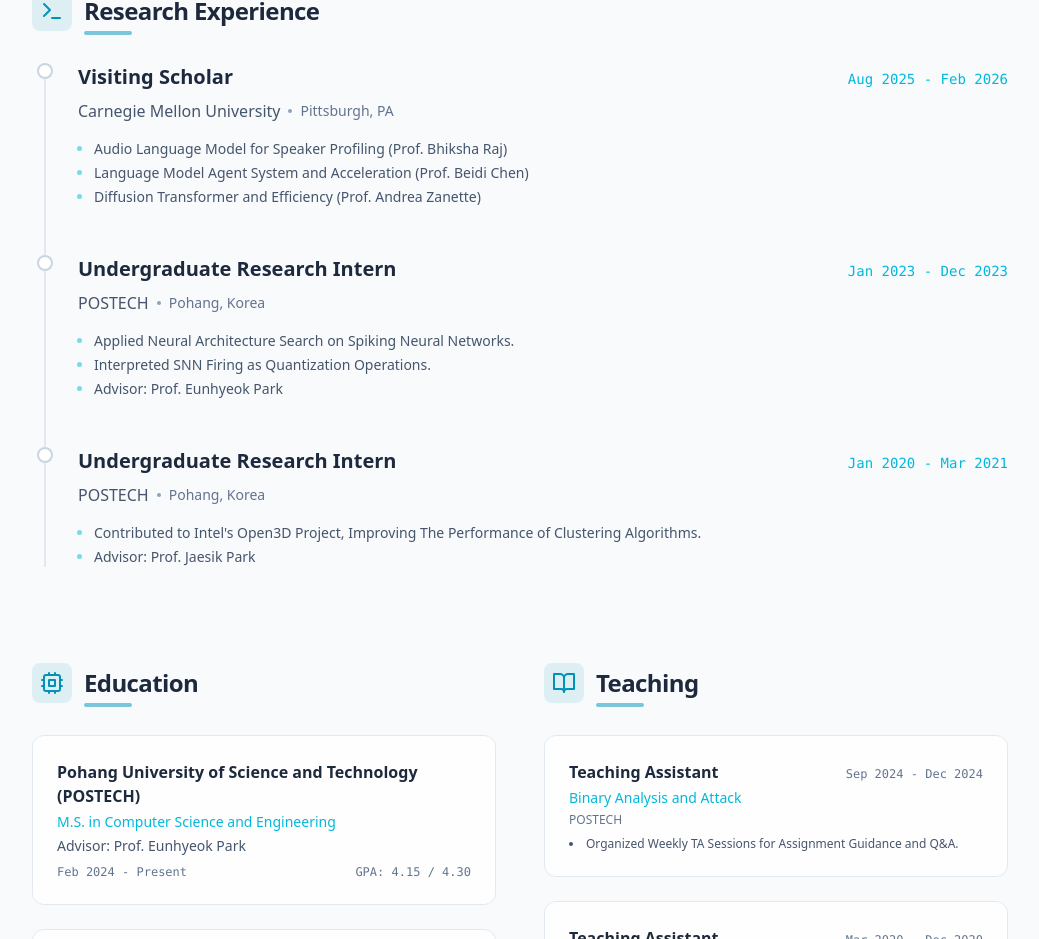
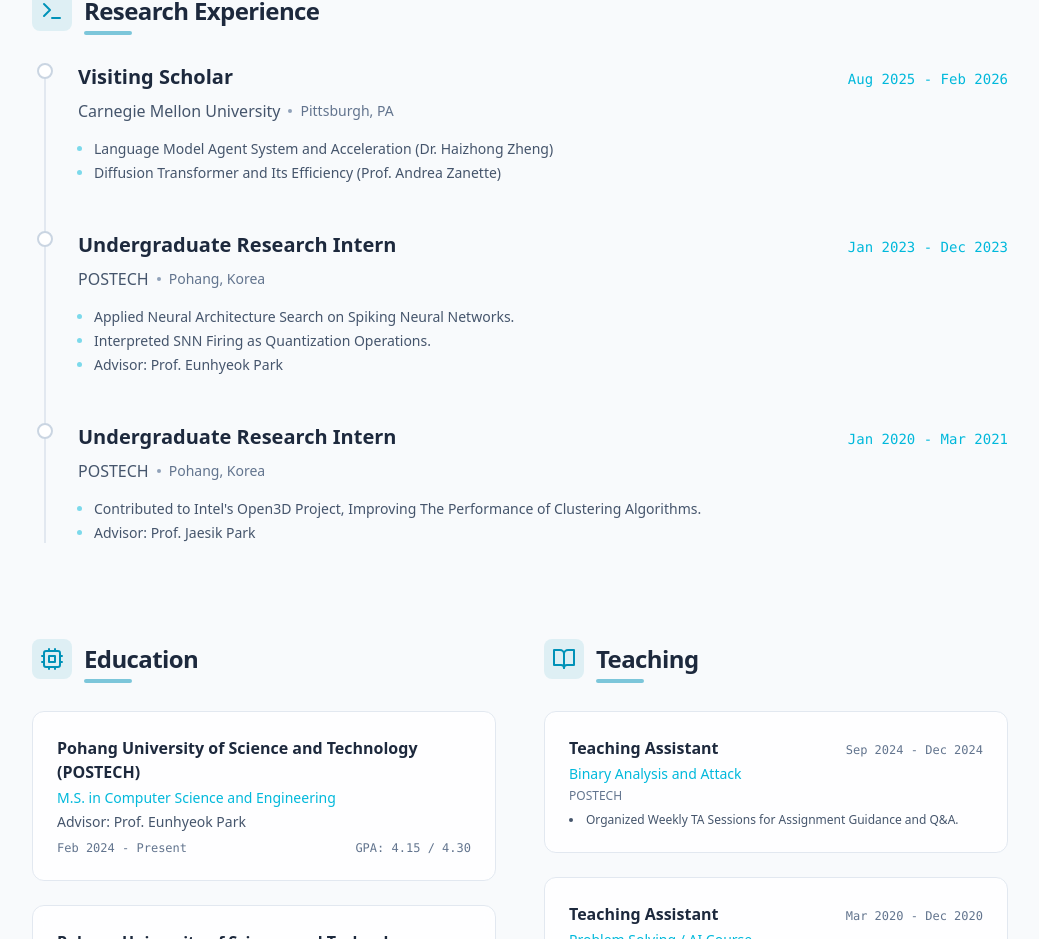
Before and after one commit to kookhh0827/kookhh0827.github.io, a React (Vite) app: page / in a window 1280 px wide. Shown: the part 1688-2627 px from the top of the page, without its empty margins (120-1159 px from the left). Built offline with nearby package versions, Linux system fonts and the light colour scheme.

Commit message:
Align CMU advisors and email with CV
https://claude.ai/code/session_01PLXKyWQun318j1suNhYKVc

```diff
--- a/src/data/resumeData.js
+++ b/src/data/resumeData.js
@@ -3,7 +3,7 @@ export const resumeData = {
     name: "Hyunho Kook",
     title: "M.S. Student in CSE @ POSTECH",
     location: "Pohang, Korea",
-    email: "kookhh0827@postech.ac.kr",
+    email: "kookhh0827@gmail.com",
     github: "https://github.com/kookhh0827",
     scholar: "https://scholar.google.com/citations?user=X4vG8UoAAAAJ&hl=en",
     linkedin: "https://www.linkedin.com/in/hyunho-kook/",
@@ -37,9 +37,8 @@ export const resumeData = {
       location: "Pittsburgh, PA",
       period: "Aug 2025 - Feb 2026",
       details: [
-        "Audio Language Model for Speaker Profiling (Prof. Bhiksha Raj)",
-        "Language Model Agent System and Acceleration (Prof. Beidi Chen)",
-        "Diffusion Transformer and Efficiency (Prof. Andrea Zanette)"
+        "Language Model Agent System and Acceleration (Dr. Haizhong Zheng)",
+        "Diffusion Transformer and Its Efficiency (Prof. Andrea Zanette)"
       ]
     },
     {
```
